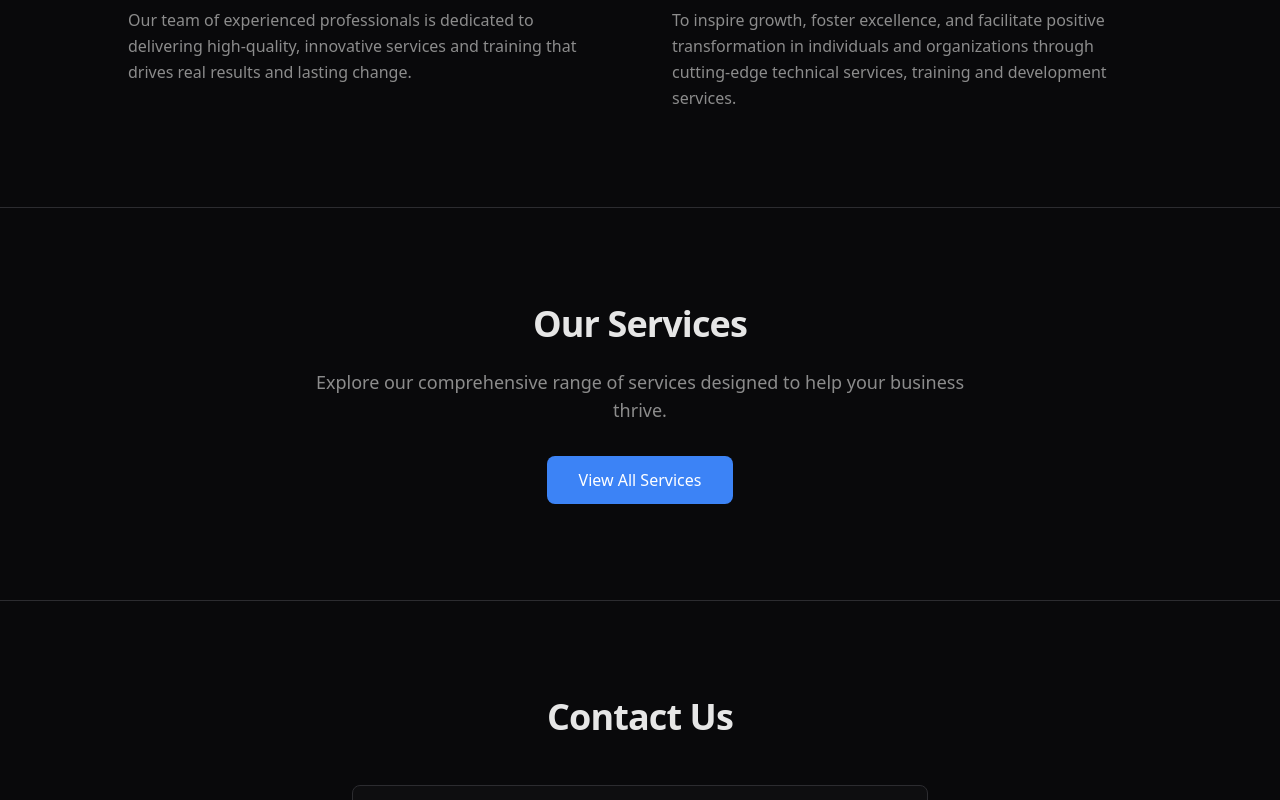
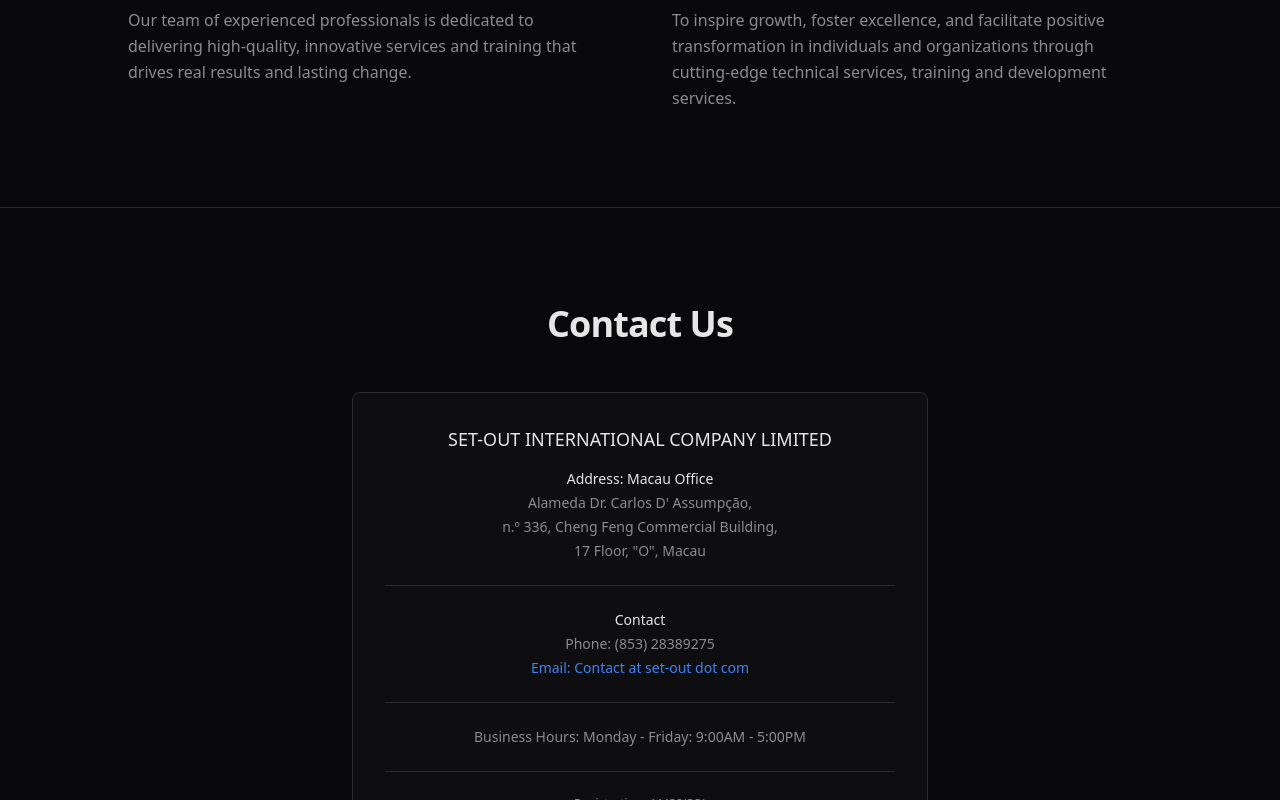
Before and after one commit to yanncarlier/v0-set-out-com, a Next.js app: page / in a window 1280 px wide. Shown: the part 669-1469 px from the top of the page. Built offline with nearby package versions, Linux system fonts and the light colour scheme.

Commit message:
fix: remove "Our Services" CTA from home page
Streamline home page flow directly to Contact section.

Co-authored-by: Y <227698+yanncarlier@users.noreply.github.com>

```diff
--- a/components/landing-page.tsx
+++ b/components/landing-page.tsx
@@ -75,24 +75,6 @@ export function LandingPage() {
           </div>
         </section>
 
-        {/* Services CTA Section */}
-        <section className="py-20 md:py-24 border-t border-border">
-          <div className="container mx-auto px-6 text-center">
-            <h2 className="text-3xl md:text-4xl font-semibold mb-6 text-balance tracking-tight">
-              {t("ourServices")}
-            </h2>
-            <p className="text-lg text-muted-foreground mb-8 max-w-2xl mx-auto">
-              Explore our comprehensive range of services designed to help your business thrive.
-            </p>
-            <a
-              href="/services"
-              className="inline-flex items-center justify-center px-8 py-3 rounded-lg bg-accent text-accent-foreground font-medium hover:bg-accent/90 transition-colors"
-            >
-              View All Services
-            </a>
-          </div>
-        </section>
-
         {/* Contact Section */}
         <section id="contact" className="py-20 md:py-24 border-t border-border">
           <div className="container mx-auto px-6 text-center">
```
